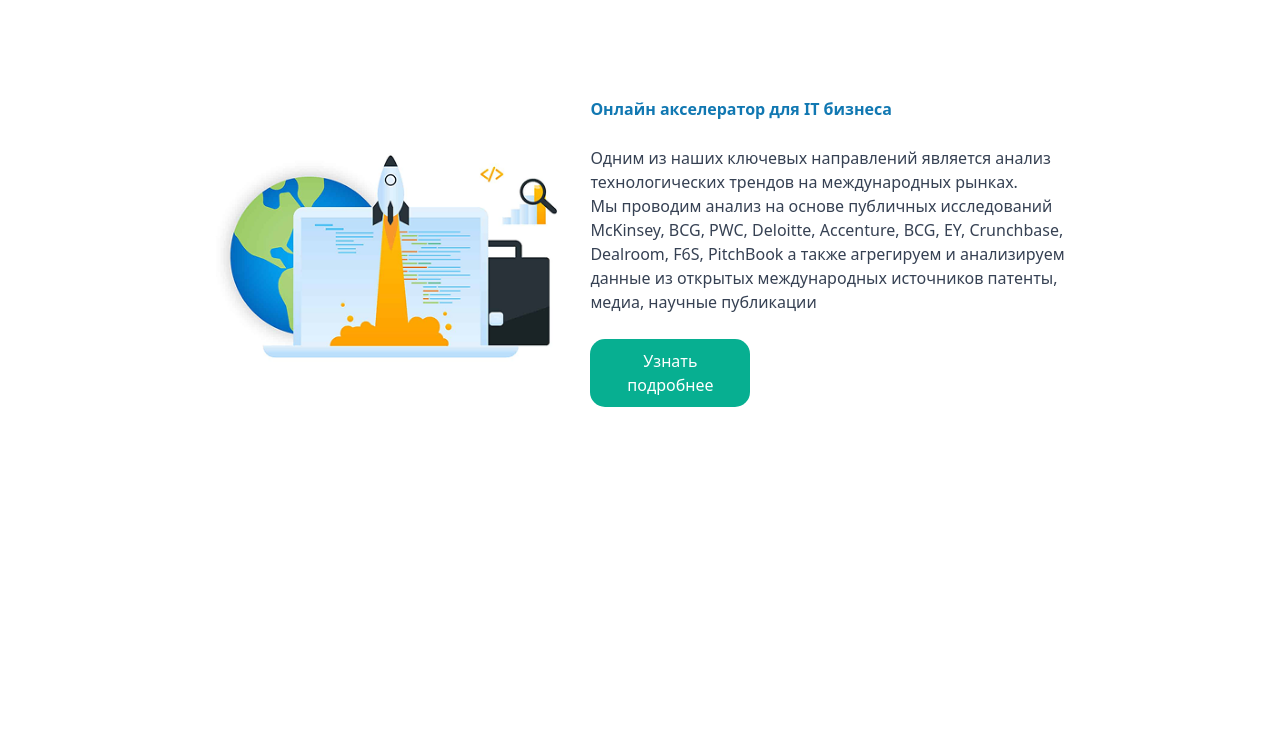
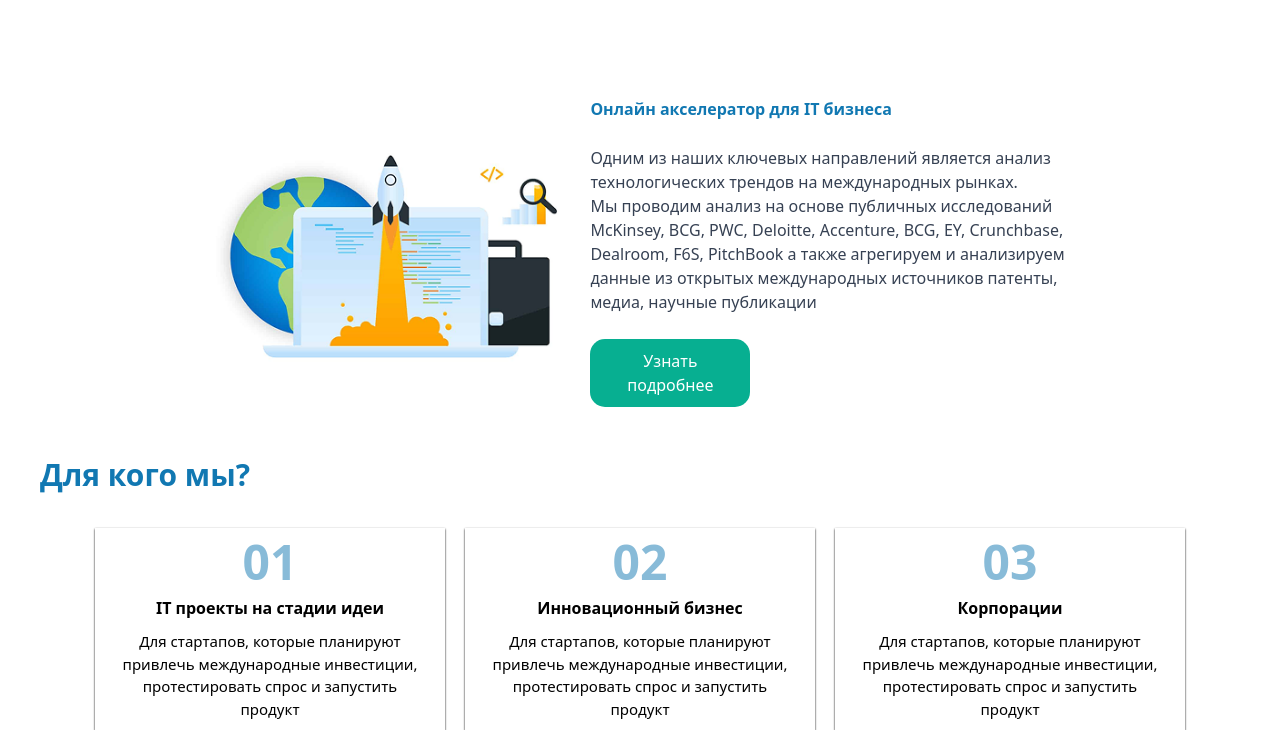
Before and after one commit to JurabekSayfiddinov/Innoma.vc-project, a website: page index.html in a window 1280 px wide. Shown: the part 1149-1879 px from the top of the page. Before the commit the page ends 1556 px from the top, so only its background shows below. Drawn offline with Linux system fonts and the light colour scheme.

Commit message:
section - IT-business

```diff
--- a/index.html
+++ b/index.html
@@ -51,6 +51,26 @@
                     <img class="w-[350px]" src="./image/rocket 1.png" alt="">
                 </div>
         </section>
+        <section  class="mt-[50px]">
+              <p class="text-3xl text-[#1178B2] font-bold lg:text-start text-center">Для кого мы?</p>
+              <div class="flex justify-center gap-[20px] mt-[35px] flex-col lg:flex-row">
+                <div class="lg:w-[350px] w-[250px] md:w-[450px] p-[10px] shadow-black shadow-xs flex flex-col gap-[10px] items-center text-center m-auto lg:m-0">
+                    <p class="text-5xl text-[#1178B280] font-bold">01</p>
+                    <p class="font-bold">IT проекты на стадии идеи</p>
+                    <p class="text-[15px]">Для стартапов, которые планируют <br> привлечь международные инвестиции, <br> протестировать спрос и запустить <br> продукт</p>
+                </div>
+                   <div class="lg:w-[350px] w-[250px] md:w-[450px] p-[10px] shadow-black shadow-xs flex flex-col gap-[10px] items-center text-center m-auto lg:m-0" >
+                    <p class="text-5xl text-[#1178B280] font-bold">02</p>
+                    <p class="font-bold">Инновационный бизнес</p>
+                    <p class="text-[15px]">Для стартапов, которые планируют <br> привлечь международные инвестиции, <br> протестировать спрос и запустить <br> продукт</p>
+                </div>
+                   <div class="lg:w-[350px] w-[250px] md:w-[450px]  p-[10px] shadow-black shadow-xs flex flex-col gap-[10px] items-center text-center m-auto lg:m-0">
+                    <p class="text-5xl text-[#1178B280] font-bold">03</p>
+                    <p class="font-bold">Корпорации</p>
+                    <p class="text-[15px]">Для стартапов, которые планируют <br> привлечь международные инвестиции, <br> протестировать спрос и запустить <br> продукт</p>
+                </div>
+              </div>
+        </section>
      </main>
 
 </body>
```
Also changed, not shown: README.md, src/output.css.
